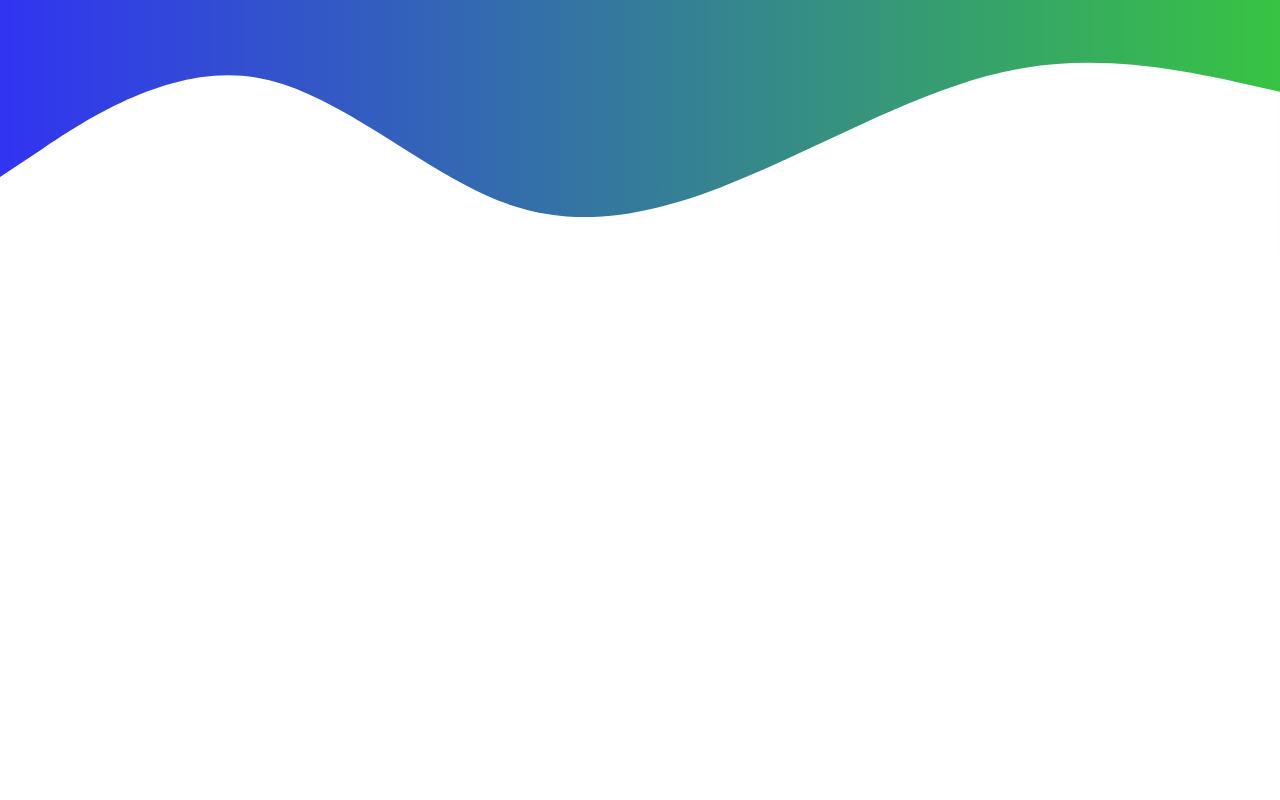
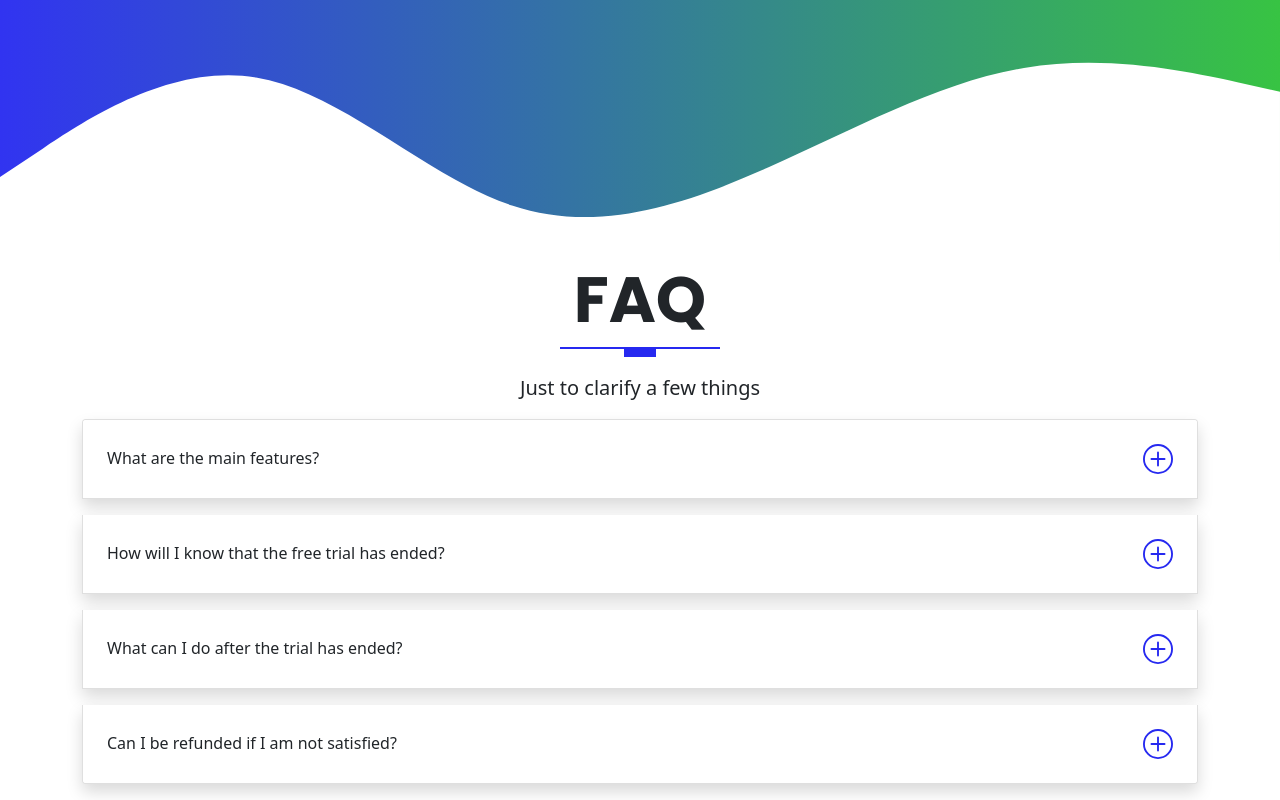
Before and after one commit to ckandola/boostrap-sass, a website: page public/index.html in a window 1280 px wide. Shown: the part 4161-4961 px from the top of the page. Before the commit the page ends 4423 px from the top, so only its background shows below. Drawn offline with Linux system fonts and the light colour scheme.

Commit message:
Complete FAQ section.

```diff
--- a/public/index.html
+++ b/public/index.html
@@ -392,6 +392,77 @@
       <svg xmlns="http://www.w3.org/2000/svg" viewBox="0 0 1440 320"><path fill="#fff" fill-opacity="1" d="M0,224L48,192C96,160,192,96,288,112C384,128,480,224,576,256C672,288,768,256,864,213.3C960,171,1056,117,1152,101.3C1248,85,1344,107,1392,117.3L1440,128L1440,320L1392,320C1344,320,1248,320,1152,320C1056,320,960,320,864,320C768,320,672,320,576,320C480,320,384,320,288,320C192,320,96,320,48,320L0,320Z"></path></svg>
     </section>
 
+    <!-- Start FAQ section -->
+    <section id="faq" class="faq">
+      <div class="container">
+        <div class="row text-center">
+          <h1 class="display-3 fw-bold text-uppercase">FAQ</h1>
+          <div class="heading-line"></div>
+          <p class="lead">Just to clarify a few things</p>
+        </div>
+        <!-- accordion content -->
+        <div class="row-mt-5">
+          <div class="col-md-12">
+            <div class="accordion" id="accordionExample">
+
+              <div class="accordion-item shadow mb-3">
+                <h2 class="accordion-header" id="headingOne">
+                  <button class="accordion-button collapsed" type="button" data-bs-toggle="collapse" data-bs-target="#collapseOne" aria-expanded="false" aria-controls="collapseOne">
+                    What are the main features?
+                  </button>
+                </h2>
+                <div id="collapseOne" class="accordion-collapse collapse" aria-labelledby="headingOne" data-bs-parent="#accordionExample">
+                  <div class="accordion-body">
+                    <strong>This is the first item's accordion body.</strong> It is shown by default, until the collapse plugin adds the appropriate classes that we use to style each element. These classes control the overall appearance, as well as the showing and hiding via CSS transitions. You can modify any of this with custom CSS or overriding our default variables. It's also worth noting that just about any HTML can go within the <code>.accordion-body</code>, though the transition does limit overflow.
+                  </div>
+                </div>
+              </div>
+
+              <div class="accordion-item shadow mb-3">
+                <h2 class="accordion-header" id="headingTwo">
+                  <button class="accordion-button collapsed" type="button" data-bs-toggle="collapse" data-bs-target="#collapseTwo" aria-expanded="false" aria-controls="collapseTwo">
+                    How will I know that the free trial has ended?
+                  </button>
+                </h2>
+                <div id="collapseTwo" class="accordion-collapse collapse" aria-labelledby="headingTwo" data-bs-parent="#accordionExample">
+                  <div class="accordion-body">
+                    <strong>This is the second item's accordion body.</strong> It is hidden by default, until the collapse plugin adds the appropriate classes that we use to style each element. These classes control the overall appearance, as well as the showing and hiding via CSS transitions. You can modify any of this with custom CSS or overriding our default variables. It's also worth noting that just about any HTML can go within the <code>.accordion-body</code>, though the transition does limit overflow.
+                  </div>
+                </div>
+              </div>
+
+              <div class="accordion-item shadow mb-3">
+                <h2 class="accordion-header" id="headingThree">
+                  <button class="accordion-button collapsed" type="button" data-bs-toggle="collapse" data-bs-target="#collapseThree" aria-expanded="false" aria-controls="collapseThree">
+                    What can I do after the trial has ended?
+                  </button>
+                </h2>
+                <div id="collapseThree" class="accordion-collapse collapse" aria-labelledby="headingThree" data-bs-parent="#accordionExample">
+                  <div class="accordion-body">
+                    <strong>This is the third item's accordion body.</strong> It is hidden by default, until the collapse plugin adds the appropriate classes that we use to style each element. These classes control the overall appearance, as well as the showing and hiding via CSS transitions. You can modify any of this with custom CSS or overriding our default variables. It's also worth noting that just about any HTML can go within the <code>.accordion-body</code>, though the transition does limit overflow.
+                  </div>
+                </div>
+              </div>
+
+              <div class="accordion-item shadow mb-3">
+                <h2 class="accordion-header" id="headingThree">
+                  <button class="accordion-button collapsed" type="button" data-bs-toggle="collapse" data-bs-target="#collapseFour" aria-expanded="false" aria-controls="collapseFour">
+                    Can I be refunded if I am not satisfied?
+                  </button>
+                </h2>
+                <div id="collapseFour" class="accordion-collapse collapse" aria-labelledby="headingFour" data-bs-parent="#accordionExample">
+                  <div class="accordion-body">
+                    <strong>This is the fourth item's accordion body.</strong> It is hidden by default, until the collapse plugin adds the appropriate classes that we use to style each element. These classes control the overall appearance, as well as the showing and hiding via CSS transitions. You can modify any of this with custom CSS or overriding our default variables. It's also worth noting that just about any HTML can go within the <code>.accordion-body</code>, though the transition does limit overflow.
+                  </div>
+                </div>
+              </div>
+
+            </div>
+          </div>
+        </div>
+      </div>
+    </section>
+
     <!-- <script src="https://raw.githubusercontent.com/biati-digital/glightbox/master/dist/css/glightbox.min.css"></script> -->
     <!-- <script type="text/javascript">
         const lightbox = Glightbox({
--- a/scss/_custom.scss
+++ b/scss/_custom.scss
@@ -20,6 +20,9 @@ $primary:       $purple-dark;
 $secondary:     $pink;
 
 // accordion overrides
+$accordion-padding-y:                     1.5rem;
+$accordion-padding-x:                     1.5rem;
+
 $accordion-icon-color:                    $primary;
 $accordion-icon-active-color:             $secondary;
 
```
Also changed, not shown: assets/css/style.css, 1 other file.
